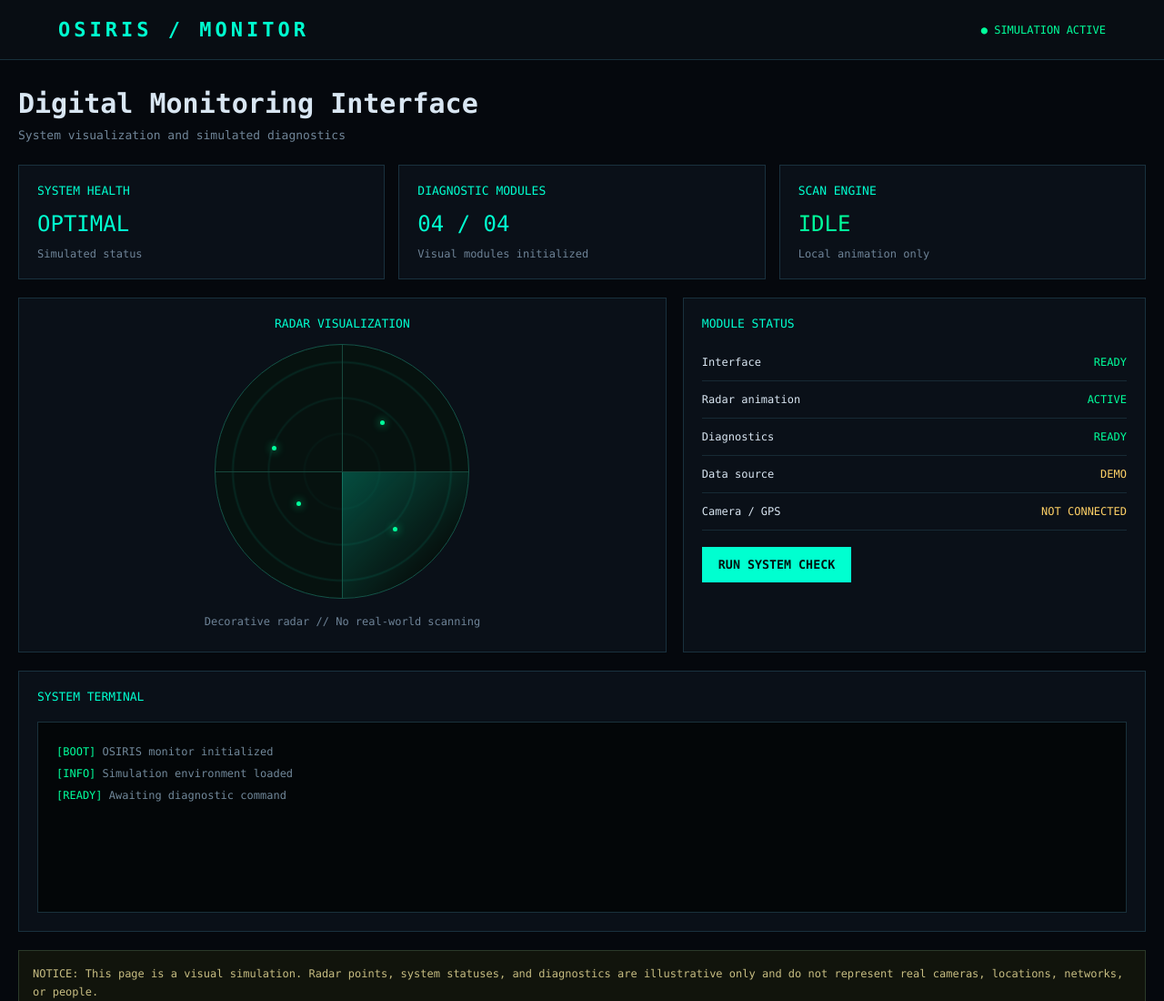
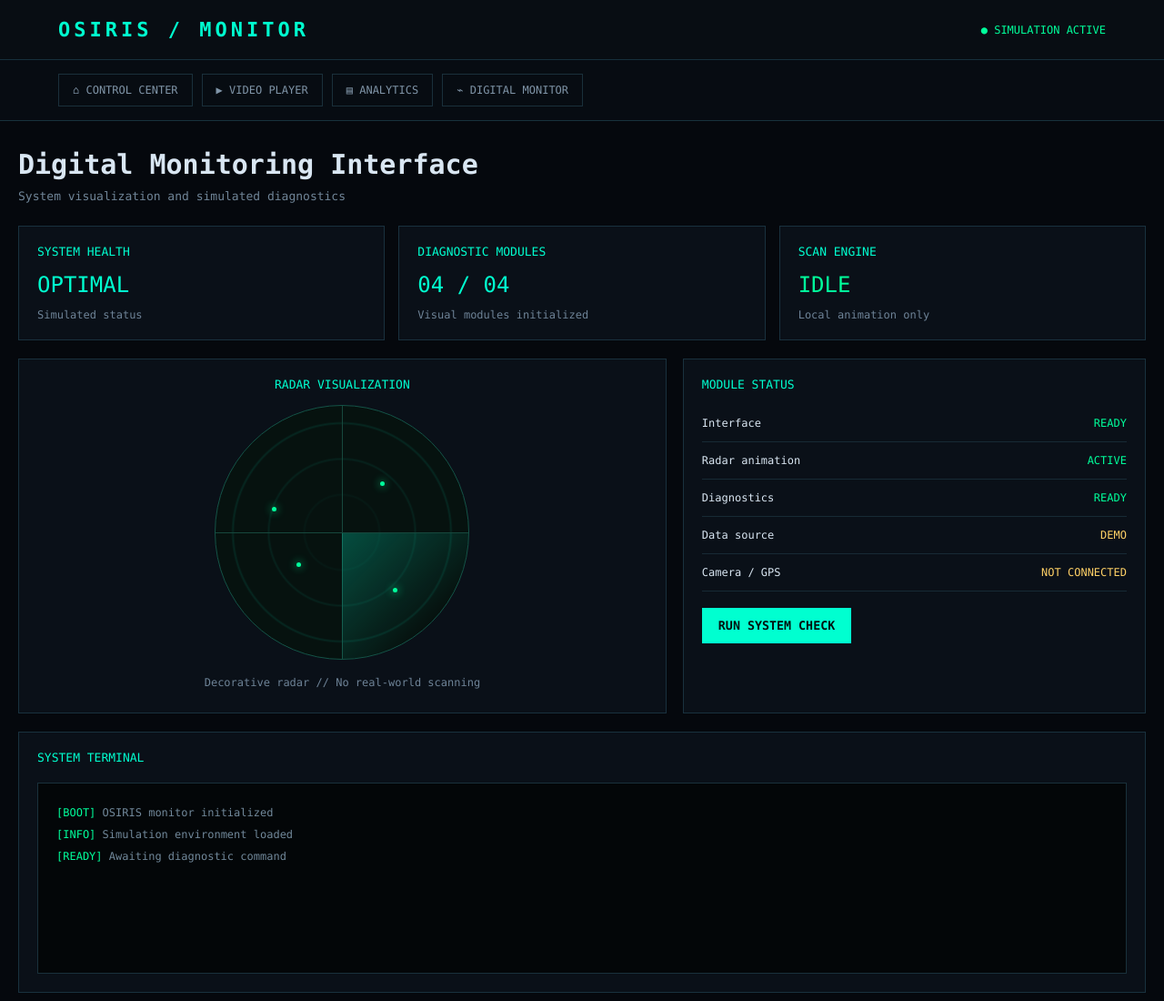
Before and after one commit to Realzack-dotcom/osiris-player, a plain HTML site: page monitor.html in a window 1280 px wide. Shown: the top 1100 px of the page at 91% size. Drawn offline with Linux system fonts and the light colour scheme.

Commit message:
Implement navigation bar in monitor.html
Added a navigation bar with links to various sections.

```diff
--- a/monitor.html
+++ b/monitor.html
@@ -210,6 +210,30 @@ footer{
     header{padding:18px}
     main{padding:25px 15px}
 }
+    .navbar {
+    display: flex;
+    flex-wrap: wrap;
+    gap: 10px;
+    padding: 15px 5%;
+    background: #070c12;
+    border-bottom: 1px solid #18313c;
+}
+
+.navbar a {
+    color: #8095a8;
+    text-decoration: none;
+    font-family: Consolas, monospace;
+    font-size: 12px;
+    padding: 10px 15px;
+    border: 1px solid #1a303b;
+    transition: .2s;
+}
+
+.navbar a:hover {
+    color: #00ffd0;
+    border-color: #00ffd0;
+    background: #00ffd008;
+}
 </style>
 </head>
 
@@ -219,7 +243,12 @@ footer{
     <div class="logo">OSIRIS / MONITOR</div>
     <div class="status">● SIMULATION ACTIVE</div>
 </header>
-
+<nav class="navbar">
+    <a href="./control.html">⌂ CONTROL CENTER</a>
+    <a href="./index.html">▶ VIDEO PLAYER</a>
+    <a href="./dashboard.html">▤ ANALYTICS</a>
+    <a href="./monitor.html">⌁ DIGITAL MONITOR</a>
+</nav>
 <main>
 
 <h1>Digital Monitoring Interface</h1>
```
